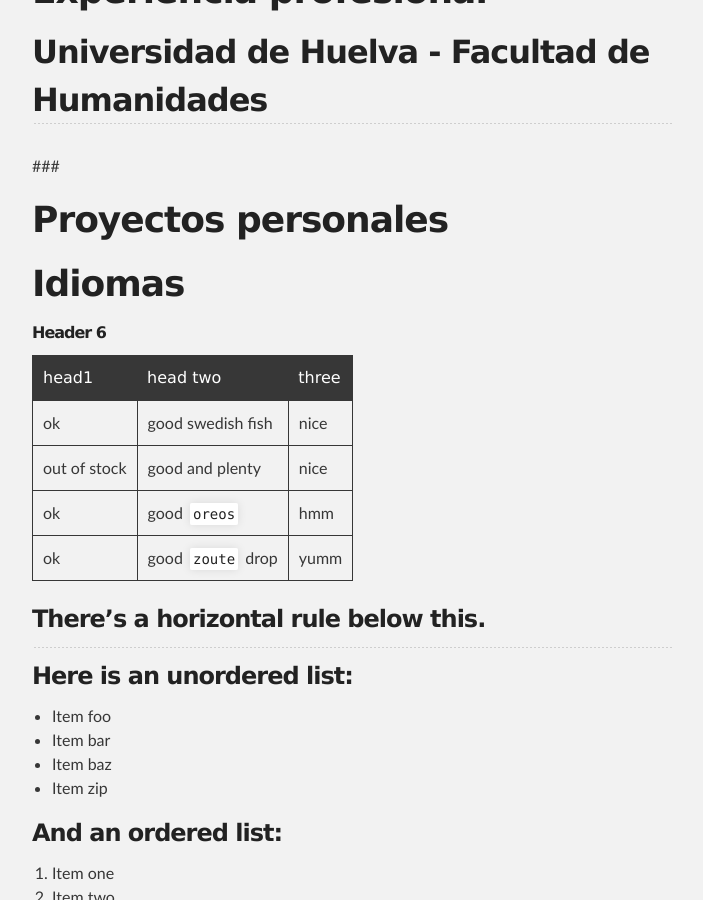
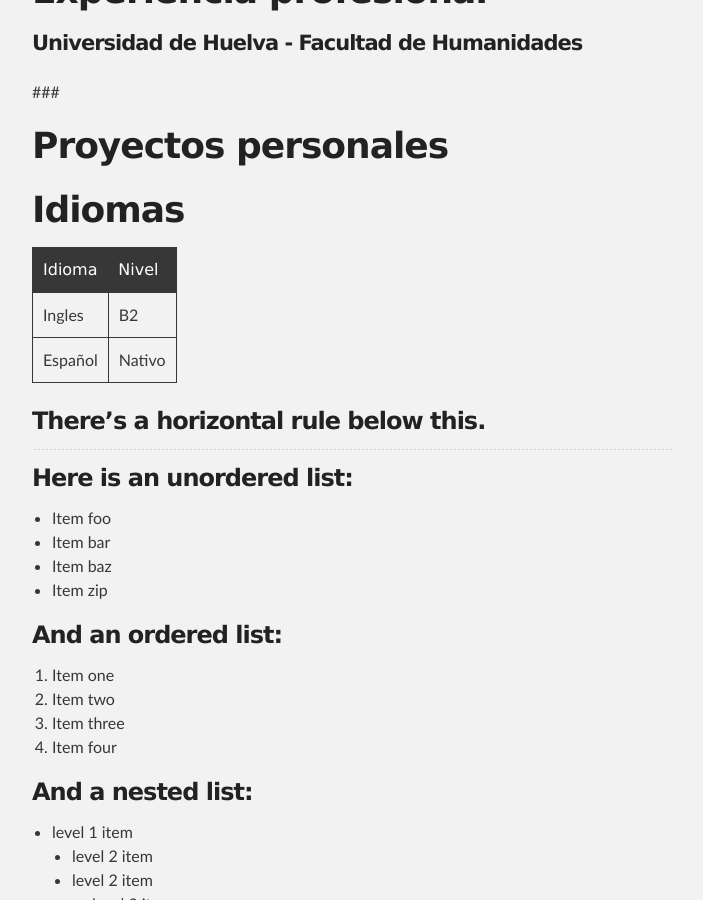
Before and after one commit to AleMrn/AleMrn.github.io, a Jekyll site: the page built from index.md, in a window 1280 px wide and 900 px high, scrolled down 423 px. Shown: the whole window, without its empty margins (288-991 px from the left). Built offline with Jekyll 4.4.1, drawn with Linux system fonts in a browser that asks for light colours; our own code applies the rules of GitHub Pages for plain Markdown files.

Commit message:
Update index.md

```diff
--- a/index.md
+++ b/index.md
@@ -4,7 +4,7 @@
 
 # Experiencia profesional
 
-## Universidad de Huelva - Facultad de Humanidades
+#### Universidad de Huelva - Facultad de Humanidades
 
 >
 
@@ -17,15 +17,10 @@
 
 # Idiomas
 
-
-###### Header 6
-
-| head1        | head two          | three |
-|:-------------|:------------------|:------|
-| ok           | good swedish fish | nice  |
-| out of stock | good and plenty   | nice  |
-| ok           | good `oreos`      | hmm   |
-| ok           | good `zoute` drop | yumm  |
+| Idioma       | Nivel   |
+|:-------------|:--------|
+| Ingles       | B2      |
+| Español      | Nativo  |
 
 ### There's a horizontal rule below this.
 
```
